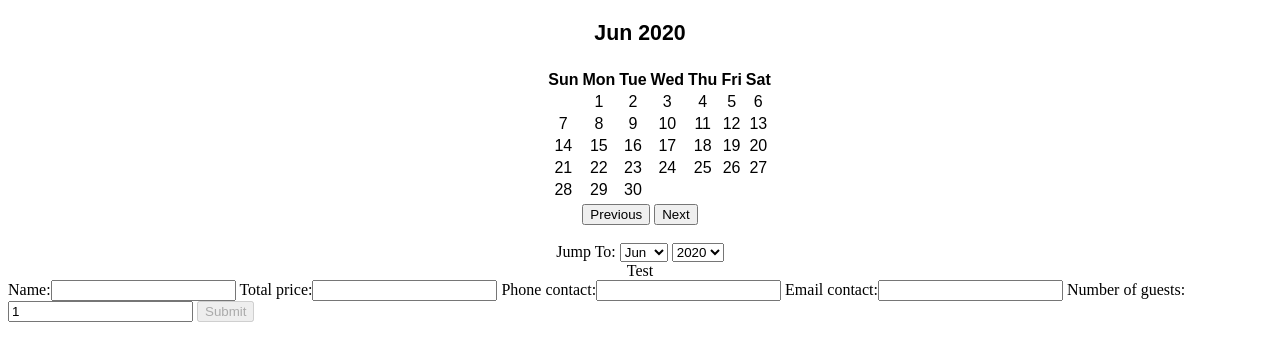
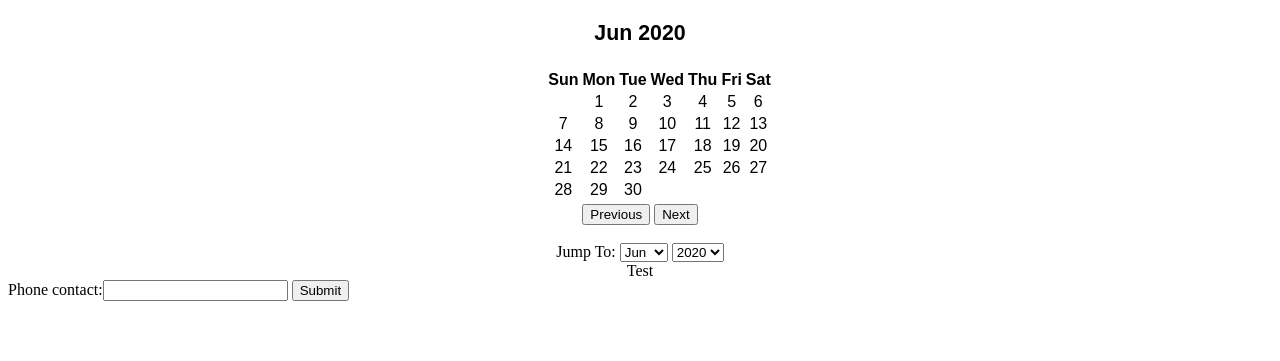
Before and after one commit to TheMichaelJiles/SeaPrintsCondoWebsite, a Django app: page / in a window 1280 px wide. Shown: the top 361 px of the page. Run offline with Django 3.2, Linux system fonts and the light colour scheme; parts of the project's set-up code (start-up, migrations or seed data) failed here and were passed over; some libraries are stand-ins or nearby versions; some web fonts are replaced.

Commit message:
Revised Calendar Form and Validation

```diff
--- a/home/forms.py
+++ /dev/null
@@ -1,8 +0,0 @@
-from django import forms
-from registration.models import Stay
-
-class StayForm(forms.ModelForm):
-
-    class Meta():
-        model = Stay
-        exclude = ['in_date','out_date']
--- a/home/templates/home/home.html
+++ b/home/templates/home/home.html
@@ -3,7 +3,3 @@
 {% block content %}
     {%include 'registration/calendar_Form.html' with form=form%}
 {% endblock %}
-
-{% block scripts %}
-    <script src="{% static 'registration/calendar-form.js' %}"></script>
-{% endblock %}
--- a/home/views.py
+++ b/home/views.py
@@ -1,6 +1,6 @@
 from django.shortcuts import render
 from django.http import HttpRequest, HttpResponse
-from . import forms
+from registration import forms
 
 def landing(request):
     if request.method == 'POST':
--- /dev/null
+++ b/registration/forms.py
@@ -0,0 +1,14 @@
+from django import forms
+from phonenumber_field.widgets import PhoneNumberPrefixWidget
+from phonenumber_field.formfields import PhoneNumberField
+from registration.models import Stay
+
+class StayForm(forms.ModelForm):
+
+    class Meta():
+        model = Stay
+        exclude = ["is_approved"]
+
+    in_date = forms.DateField(widget=forms.HiddenInput())
+    out_date = forms.DateField(widget=forms.HiddenInput())
+    phone_contact = PhoneNumberField(widget=PhoneNumberPrefixWidget())
--- a/registration/models.py
+++ b/registration/models.py
@@ -11,3 +11,4 @@
     phone_contact = PhoneNumberField(null=False, blank=False, unique=True)
     email_contact = models.EmailField()
     number_of_guests = models.IntegerField(default=1)
+    is_approved = models.BooleanField(default=False)
--- a/registration/static/registration/calendar-form.js
+++ /dev/null
@@ -1,53 +0,0 @@
-$("#calendarSubmit").attr('disabled', true);
-
-function isValidEmail(email) {
-    return /^\w+([.-]?\w+)@\w+([.-]?\w+)(.\w{2,3})+$/.test(email);
-}
-
-function isValidPhonenumber(number) {
-    return /^\d{10}$/.test(number);
-}
-
-function isValidNumberOfGuests(numberGuests) {
-    return numberGuests > 0;
-    //Enforce max number guests
-}
-
-function isValidName(name) {
-    return $.trim(name) != "";
-}
-
-function checkFields() {
-    let canSubmit = isValidEmail($("#id_email_contact").val());
-    canSubmit = canSubmit && isValidPhonenumber($("#id_phone_contact").val());
-    canSubmit = canSubmit && isValidNumberOfGuests($("#id_number_of_guests").val());
-    canSubmit = canSubmit && isValidName($("#id_name"));
-    canSubmit = canSubmit && checkinDate != null && checkoutDate != null;
-    if (canSubmit) {
-        $("#calendarSubmit").removeAttr("disabled");
-    } else {
-        $("#calendarSubmit").attr('disabled', true);
-    }
-}
-
-$( document ).ready(function() {
-    $("#id_email_contact").change(checkFields);
-    $("#id_phone_contact").change(checkFields);
-    $("#id_number_of_guests").change(checkFields);
-    $("#id_name").change(checkFields);
-    $("#id_total_price").change(checkFields);
-
-
-    $('#calendar-form').submit(function(event) {
-
-        var checkinInput = $("<input>")
-            .attr("type", "hidden")
-            .attr("name", "checkinDate").val(checkinDate.toISOString(true));
-
-        var checkoutInput = $("<input>")
-            .attr("type", "hidden")
-            .attr("name", "checkoutDate").val(checkoutDate.toISOString(true));
-        $('#calendar-form').append(checkinInput);
-        $('#calendar-form').append(checkoutInput);
-    })
-});
--- a/registration/templates/registration/calendar_form.html
+++ b/registration/templates/registration/calendar_form.html
@@ -5,4 +5,3 @@
         {{form}}
         <input type='submit' id='calendarSubmit'></input>
     </form>
-<script src="{% static 'registration/calendar-form.js' %}"></script>
--- /dev/null
+++ b/registration/validation.py
@@ -0,0 +1 @@
+def validatePostData(postdata):
```
Also changed, not shown: registration/static/registration/scripts.js (+43 -12 lines), registration/migrations/0001_initial.py.
